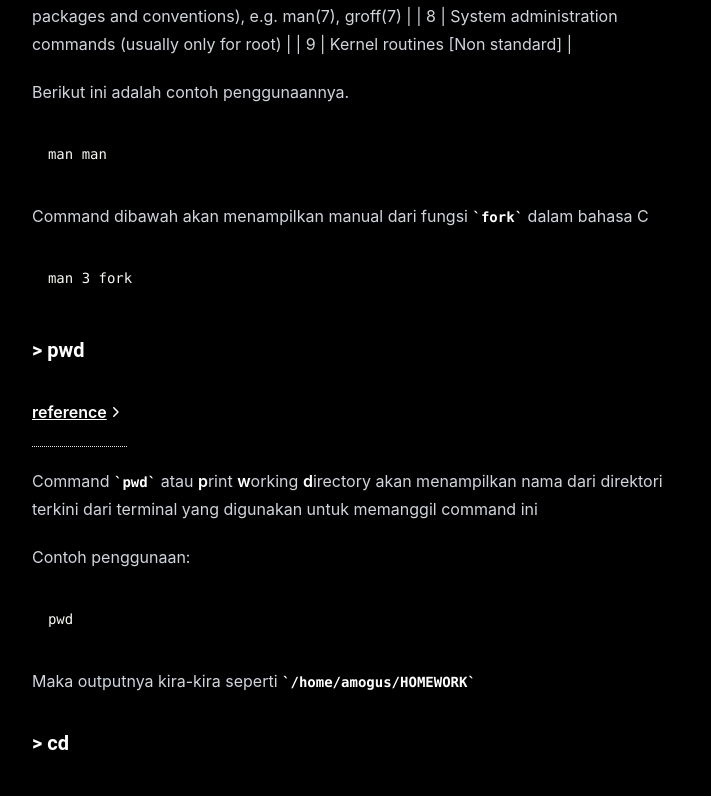
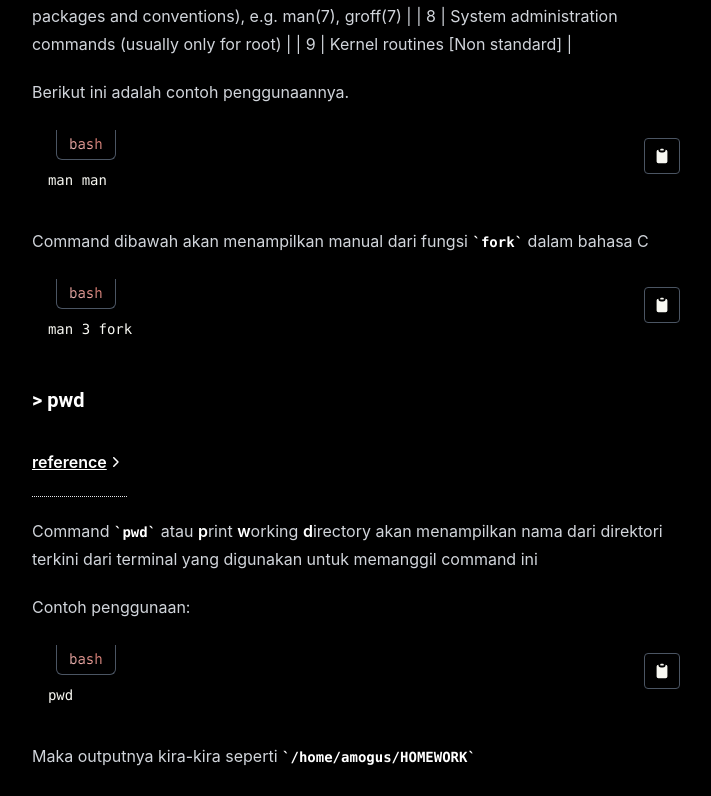
Before and after one commit to LordRonz/workshop-netsec-b201, a Next.js app: page / in a window 1280 px wide. Shown: the part 1404-2200 px from the top of the page, without its empty margins (280-991 px from the left). Built offline with nearby package versions, Linux system fonts and the light colour scheme; no server answers.

Commit message:
feat: custom code component

```diff
--- a/package.json
+++ b/package.json
@@ -26,6 +26,7 @@
     "next-themes": "^0.0.15",
     "preact": "^10.6.4",
     "react": "17.0.2",
+    "react-copy-to-clipboard": "^5.0.4",
     "react-dom": "17.0.2",
     "react-icons": "^4.3.1",
     "rehype-autolink-headings": "^6.1.1",
@@ -40,6 +41,7 @@
     "@types/mdx-js__react": "^1.5.5",
     "@types/node": "17.0.10",
     "@types/react": "17.0.38",
+    "@types/react-copy-to-clipboard": "^5.0.2",
     "@typescript-eslint/eslint-plugin": "^5.10.0",
     "@typescript-eslint/parser": "^5.10.0",
     "autoprefixer": "^10.4.2",
--- /dev/null
+++ b/src/components/content/CustomCode.tsx
@@ -0,0 +1,65 @@
+import * as React from 'react';
+import { CopyToClipboard } from 'react-copy-to-clipboard';
+import { HiCheckCircle, HiClipboard } from 'react-icons/hi';
+
+export const Pre = (props: React.ComponentPropsWithRef<'pre'>) => {
+  return (
+    <pre {...props}>
+      {props.children}
+      <style jsx>{`
+        pre {
+          position: relative;
+          padding-top: 2.5rem;
+        }
+      `}</style>
+    </pre>
+  );
+};
+
+const CustomCode = (props: React.ComponentPropsWithRef<'code'>) => {
+  const textRef = React.useRef<HTMLDivElement>(null);
+  const [isCopied, setIsCopied] = React.useState<boolean>(false);
+
+  const language = props.className?.includes('language')
+    ? props.className.replace('language-', '').replace(' code-highlight', '')
+    : null;
+
+  return (
+    <code {...props} data-code-type={language && 'code-block'}>
+      {language ? (
+        <div ref={textRef} className='overflow-x-auto'>
+          {props.children}
+        </div>
+      ) : (
+        <span>{props.children}</span>
+      )}
+
+      {language && (
+        <div className='absolute top-0 left-6 px-3 py-1 rounded-b-md border border-t-0 border-gray-600'>
+          <span className='font-medium text-transparent bg-clip-text bg-gradient-to-tr from-primary-50 to-primary-200 select-none'>
+            {language}
+          </span>
+        </div>
+      )}
+      {language && (
+        <CopyToClipboard
+          text={textRef?.current?.textContent ?? ''}
+          onCopy={() => {
+            setIsCopied(true);
+            setTimeout(() => setIsCopied(false), 1500);
+          }}
+        >
+          <button className='hidden absolute top-2 right-2 p-2 text-lg rounded border border-gray-600 transition-colors md:block hover:bg-gray-700'>
+            {isCopied ? (
+              <HiCheckCircle className='text-green-400' />
+            ) : (
+              <HiClipboard />
+            )}
+          </button>
+        </CopyToClipboard>
+      )}
+    </code>
+  );
+};
+
+export default CustomCode;
--- a/src/pages/index.tsx
+++ b/src/pages/index.tsx
@@ -1,10 +1,14 @@
 import { MDXProvider, MDXProviderComponentsProp } from '@mdx-js/react';
 import { NextPage } from 'next';
 
+import CustomCode, { Pre } from '@/components/content/CustomCode';
 import Seo from '@/components/Seo';
 import IndexMd from '@/contents/index.mdx';
 
-const components: MDXProviderComponentsProp = {};
+const components: MDXProviderComponentsProp = {
+  code: CustomCode,
+  pre: Pre,
+};
 
 const Home: NextPage = () => {
   return (
```
Also changed, not shown: 1 other file (tests, documents, lock files or other folders).
